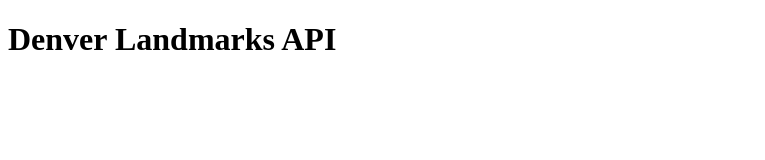
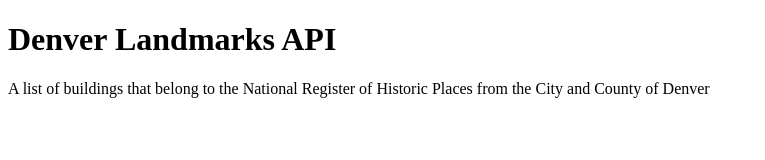
Before and after one commit to nogully/denver-history, a website: page public/index.html in a window 1280 px wide. Shown: the whole page, without its empty margins (0-765 px from the left). Drawn offline with Linux system fonts and the light colour scheme.

Commit message:
Add to html and create styles.css

```diff
--- a/public/index.html
+++ b/public/index.html
@@ -1,10 +1,11 @@
 <!DOCTYPE html>
 <html>
 <head>
-  <title>Denver History</title>
+  <link href="https://fonts.googleapis.com/css?family=Open+Sans:300,400,700" rel="stylesheet">
+  <title>Denver Landmarks API</title>
 </head>
 <body>
   <h1>Denver Landmarks API</h1>
-
+  <p>A list of buildings that belong to the National Register of Historic Places from the City and County of Denver</p>
 </body>
 </html>
--- /dev/null
+++ b/public/styles.css
@@ -0,0 +1,15 @@
+body {
+  display: flex;
+  flex-direction: column;
+  justify-content: center;
+  align-items: center;
+  font-family: 'Open Sans', sans-serif;
+}
+
+h1 {
+  font-weight: 600;
+}
+
+p {
+  font-weight: 300;
+}
```
